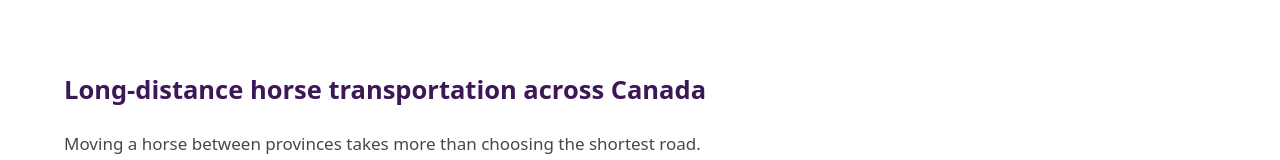
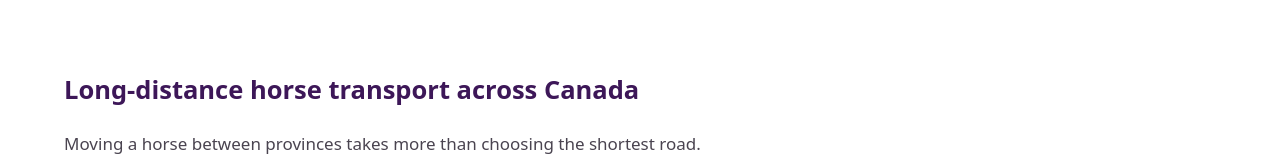
Before and after one commit to nexaline/nexahorsetransport, a plain HTML site: page long-distance-horse-transport-canada.html in a window 1280 px wide. Shown: the part 127-287 px from the top of the page. Drawn offline with Linux system fonts and the light colour scheme.

Commit message:
Use Transport consistently in Nexa website copy

```diff
--- a/long-distance-horse-transport-canada.html
+++ b/long-distance-horse-transport-canada.html
@@ -4,11 +4,11 @@
   <meta charset="UTF-8">
   <meta name="viewport" content="width=device-width, initial-scale=1">
   <title>Long-Distance Horse Transport Across Canada | Nexa Horse Transport</title>
-  <meta name="description" content="Request long-distance horse transportation across Canada, including planned multi-province trips, horse shows, sales and barn relocations.">
+  <meta name="description" content="Request long-distance horse transport across Canada, including planned multi-province trips, horse shows, sales and barn relocations.">
   <link rel="canonical" href="https://nexahorsetransport.ca/long-distance-horse-transport-canada.html">
   <meta property="og:type" content="website">
   <meta property="og:title" content="Long-Distance Horse Transport Across Canada | Nexa Horse Transport">
-  <meta property="og:description" content="Request long-distance horse transportation across Canada, including planned multi-province trips, horse shows, sales and barn relocations.">
+  <meta property="og:description" content="Request long-distance horse transport across Canada, including planned multi-province trips, horse shows, sales and barn relocations.">
   <meta property="og:url" content="https://nexahorsetransport.ca/long-distance-horse-transport-canada.html">
   <link rel="icon" href="nexa-emblem.svg" type="image/svg+xml">
   <link rel="stylesheet" href="styles.css?v=1.10">
@@ -22,7 +22,7 @@
   </div></header>
   <main id="main">
     <section class="section section-white"><div class="container">
-      <h1>Long-distance horse transportation across Canada</h1>
+      <h1>Long-distance horse transport across Canada</h1>
       <p class="lead">Moving a horse between provinces takes more than choosing the shortest road. Nexa Horse Transport helps plan cross-country travel with attention to the horse’s comfort, suitable stops and communication with the owner.</p>
       <p><a class="btn btn-large" href="index.html#booking">Request a horse transport estimate</a></p>
     </div></section>
```
